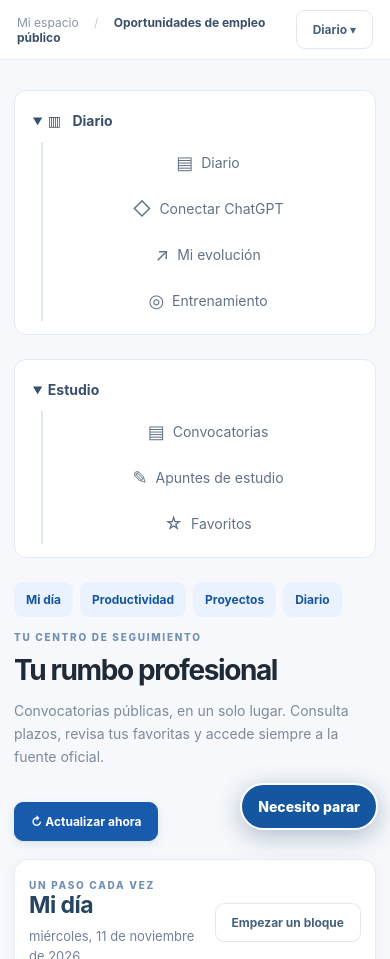
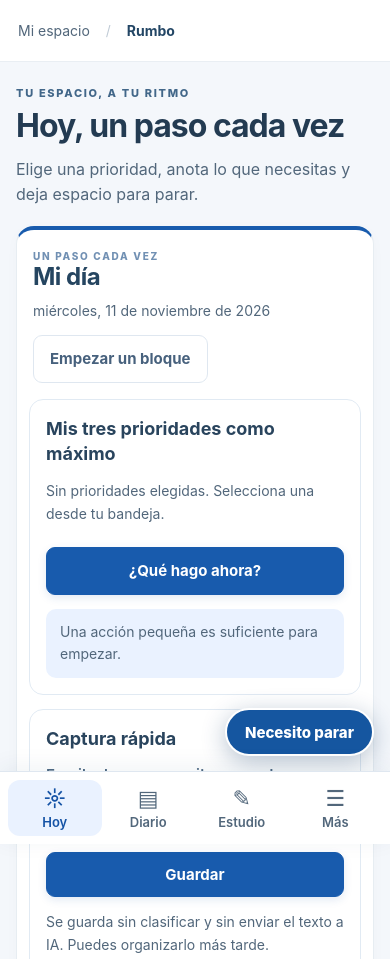
Before and after one commit to josearial-creator/OPOSICVIGO, a plain HTML site: page docs/rumbo/index.html in a window 390 px wide. Shown: the top 959 px of the page. Drawn offline with Linux system fonts and the light colour scheme.

Commit message:
Simplificar navegación móvil y dar prioridad a Mi día

```diff
--- a/docs/rumbo/index.html
+++ b/docs/rumbo/index.html
@@ -4,8 +4,8 @@
   <meta charset="utf-8">
   <meta name="viewport" content="width=device-width, initial-scale=1">
   <meta name="color-scheme" content="light">
-  <meta name="description" content="Panel de seguimiento de empleo público en Vigo y Galicia">
-  <title>Rumbo · Convocatorias</title>
+  <meta name="description" content="Tu espacio para organizar el día, escribir y preparar tus oposiciones">
+  <title>Rumbo · Mi día</title>
   <link rel="stylesheet" href="styles.css">
   <script defer src="hoy.js"></script>
   <script defer src="app.js"></script>
@@ -21,6 +21,8 @@
   <script defer src="asistente.js"></script>
   <link rel="stylesheet" href="organizacion.css">
   <script defer src="organizacion.js"></script>
+  <link rel="stylesheet" href="movil.css">
+  <script defer src="movil.js"></script>
 </head>
 <body>
   <div class="shell">
@@ -38,13 +40,13 @@
       <div class="sidebar-bottom"><span class="pulse"></span> Datos de fuentes oficiales<br><small>Concello de Vigo · SERGAS · ampliable</small></div>
     </aside>
     <main class="main" id="inicio">
-      <header class="topbar"><div class="breadcrumb">Mi espacio <span>/</span> <strong>Oportunidades de empleo público</strong></div><a class="button secondary ev-mobile-link" href="#diario-menu">Diario ▾</a><div class="top-date" id="today"></div></header>
+      <header class="topbar"><div class="breadcrumb">Mi espacio <span>/</span> <strong>Rumbo</strong></div><a class="button secondary ev-mobile-link" href="#diario-menu">Diario ▾</a><div class="top-date" id="today"></div></header>
       <div class="page">
         <details id="diario-menu" class="ev-nav-tree ev-mobile-tree" open><summary><span class="ev-tree-summary-icon" aria-hidden="true">▥</span> Diario</summary><div class="ev-nav-children"><a class="nav-link" href="#ev-diary" data-nav="ev-diary" aria-label="Diario personal"><span aria-hidden="true">▤</span> Diario</a><a class="nav-link" href="#rumbo-chatgpt-sync" data-nav="rumbo-chatgpt-sync" aria-label="Conexión privada con ChatGPT"><span aria-hidden="true">◇</span> Conectar ChatGPT</a><a class="nav-link" href="#mi-evolucion" data-nav="mi-evolucion" aria-label="Mi evolución"><span aria-hidden="true">↗</span> Mi evolución</a><a class="nav-link" href="#ev-training" data-nav="ev-training" aria-label="Entrenamiento"><span aria-hidden="true">◎</span> Entrenamiento</a></div></details>
         <details class="ev-nav-tree ev-mobile-tree study-nav" open><summary>Estudio</summary><div class="ev-nav-children"><a class="nav-link" href="#convocatorias" data-nav="convocatorias"><span aria-hidden="true">▤</span> Convocatorias</a><a class="nav-link" href="#apuntes-estudio" data-nav="apuntes-estudio"><span aria-hidden="true">✎</span> Apuntes de estudio</a><a class="nav-link" href="#favoritos" data-nav="favoritos"><span aria-hidden="true">☆</span> Favoritos</a></div></details>
         <nav class="assistant-mobile-nav" aria-label="Asistente móvil"><a href="#mi-dia">Mi día</a><a href="#productividad">Productividad</a><a href="#proyectos">Proyectos</a><a href="#ev-diary">Diario</a></nav>
-        <div class="eyebrow">TU CENTRO DE SEGUIMIENTO</div>
-        <div class="hero-line"><div><h1>Tu rumbo profesional</h1><p class="lead">Convocatorias públicas, en un solo lugar. Consulta plazos, revisa tus favoritas y accede siempre a la fuente oficial.</p></div><button class="button primary" id="refresh" type="button">↻ Actualizar ahora</button></div>
+        <div class="eyebrow">TU ESPACIO, A TU RITMO</div>
+        <div class="hero-line"><div><h1>Hoy, un paso cada vez</h1><p class="lead">Elige una prioridad, anota lo que necesitas y deja espacio para parar.</p></div></div>
         <section id="mi-dia" class="assistant-home panel" aria-label="Mi día"></section>
         <div class="status" id="status" role="status" aria-live="polite">Conectando con la fuente de datos…</div>
         <section class="stats" aria-label="Resumen">
@@ -66,7 +68,7 @@
         <section id="proyectos" class="panel org-section" aria-label="Proyectos y planificación"></section>
         <section class="panel" id="apuntes-estudio" aria-label="Apuntes de estudio"></section>
         <section class="panel" id="convocatorias">
-          <div class="panel-head"><div><div class="eyebrow">EXPLORAR OPORTUNIDADES</div><h2>Convocatorias</h2></div><div class="panel-actions"><label class="button secondary file-button">↑ Importar JSON<input id="import-file" type="file" accept="application/json,.json" hidden></label><button type="button" class="button secondary" id="export">↓ Exportar JSON</button></div></div>
+          <div class="panel-head"><div><div class="eyebrow">EXPLORAR OPORTUNIDADES</div><h2>Convocatorias</h2></div><div class="panel-actions"><button class="button secondary" id="refresh" type="button">↻ Actualizar</button><label class="button secondary file-button">↑ Importar JSON<input id="import-file" type="file" accept="application/json,.json" hidden></label><button type="button" class="button secondary" id="export">↓ Exportar JSON</button></div></div>
           <div class="filters"><label class="search-wrap"><span>⌕</span><input id="search" type="search" placeholder="Buscar puesto, organismo, ubicación…" aria-label="Buscar convocatorias"></label><label><span>Organismo</span><select id="source"><option value="">Todos</option></select></label><label><span>Situación</span><select id="status-filter"><option value="">Todas</option><option value="abierta">Inscripción abierta</option><option value="pendiente">Pendiente</option><option value="cerrada">Inscripción cerrada</option><option value="seguimiento">En seguimiento</option><option value="verificar">Por verificar</option></select></label><label><span>Discapacidad</span><select id="disability-filter"><option value="">Todas</option><option value="si">Con reserva general</option></select></label><label><span>Prioridad</span><select id="priority-filter"><option value="">Todas</option><option value="Alta">Alta</option><option value="Media">Media</option><option value="Baja">Baja</option></select></label><label class="check-wrap"><input type="checkbox" id="only-favs"><span>Solo favoritas</span></label></div>
           <div class="result-row"><span id="result-label">Cargando…</span><button class="plain" type="button" id="clear">Limpiar filtros</button></div>
           <div class="table-scroll"><table><thead><tr><th>Puesto / grupo</th><th>Organismo</th><th>Plazas</th><th>Discapacidad</th><th>Situación</th><th>Prioridad</th><th class="right">Acciones</th></tr></thead><tbody id="rows"></tbody></table></div>
--- /dev/null
+++ b/docs/rumbo/movil.css
@@ -0,0 +1,67 @@
+/* Capa visual móvil; los controles y datos existentes conservan su identidad. */
+.mobile-dock{display:none}
+.mobile-menu{max-height:85dvh;overflow:auto;color:#233b52}
+.mobile-menu-head{display:flex;align-items:center;justify-content:space-between;gap:12px}
+.mobile-menu-head h2{margin:0}
+.mobile-menu>p{color:#52677b;line-height:1.5}
+.mobile-menu nav{display:grid;gap:6px}
+.mobile-menu-link{display:flex;gap:14px;align-items:center;min-height:48px;padding:12px 14px;border-radius:12px;background:#f2f6fb;font-size:16px}
+.mobile-menu-link:focus-visible{outline:3px solid #185bad;outline-offset:2px}
+@media(max-width:760px){
+  :root{font-size:16px;color:#233b52;background:#f4f7fb}
+  html{scroll-padding-bottom:150px}
+  .sidebar{display:none}
+  .mobile-ready .ev-mobile-tree,.mobile-ready .assistant-mobile-nav,.mobile-ready .ev-mobile-link{display:none}
+  .topbar{height:62px;padding:0 18px;background:#fff}
+  .breadcrumb{font-size:14px;color:#52677b}
+  .breadcrumb strong{color:#234665}
+  .top-date{display:none}
+  .page{padding:24px 16px calc(170px + env(safe-area-inset-bottom));max-width:100%}
+  .page>.eyebrow{font-size:11px;color:#426789}
+  .hero-line{margin:8px 0 20px;display:block}
+  h1{font-size:32px;line-height:1.15;letter-spacing:-1px}
+  .lead{font-size:16px;line-height:1.55;color:#52677b}
+  h2,.assistant-head h2{font-size:24px;line-height:1.25;letter-spacing:-.5px}
+  .panel{border-radius:18px;box-shadow:0 3px 14px #15344f06}
+  .panel-head,.assistant-head{padding:20px 16px 16px;align-items:flex-start;flex-direction:column}
+  .assistant-home{margin:0 0 24px;border-top:4px solid #185bad}
+  .assistant-grid{grid-template-columns:minmax(0,1fr)}
+  .assistant-body{padding:0 12px 20px}
+  .assistant-card{padding:16px;border-radius:14px;min-width:0}
+  .assistant-card h3{font-size:18px;line-height:1.4}
+  .assistant-head p,.assistant-muted,.assistant-status,.assistant-recommendation{font-size:14px;line-height:1.6;color:#52677b}
+  .assistant-home label,.assistant-productivity label,.assistant-stop-dialog label{font-size:15px;line-height:1.5}
+  body button,body input,body select,body textarea{font-family:inherit}
+  body .button,body .plain,body .icon-button{min-height:48px;font-size:15px;white-space:normal;line-height:1.4}
+  body .icon-button{min-width:48px}
+  body input:not([type=checkbox]):not([type=radio]):not([type=file]),body select,body textarea{font-size:16px;max-width:100%;min-height:48px}
+  body textarea{line-height:1.5}
+  button:focus-visible,a:focus-visible,input:focus-visible,select:focus-visible,textarea:focus-visible,summary:focus-visible{outline:3px solid #185bad;outline-offset:3px}
+  body summary{min-height:48px;padding-top:12px;padding-bottom:12px;line-height:1.5}
+  .assistant-inline{gap:12px}
+  #assistant-capture{flex-direction:column;align-items:stretch}
+  #assistant-capture>label{flex-basis:auto}
+  #assistant-what{width:100%;margin-top:8px}
+  .stats{grid-template-columns:repeat(2,minmax(0,1fr));gap:10px;margin:20px 0}
+  .stat{padding:15px;min-height:120px}
+  .stat>span,.stat>small{font-size:13px;color:#52677b;line-height:1.4}
+  .stat>strong{font-size:30px}
+  .panel-actions,.dialog-footer{flex-wrap:wrap}
+  .filters{grid-template-columns:repeat(2,minmax(0,1fr));padding:16px;gap:12px}
+  .filters .search-wrap{grid-column:1/-1}
+  .filters label>span{font-size:13px}
+  .filters input[type=search],.filters select{font-size:16px}
+  .result-row{padding:12px 16px;gap:10px}
+  .today-entry{align-items:flex-start;flex-direction:column}
+  .today-metrics{grid-template-columns:1fr}
+  .mobile-dock{display:grid;grid-template-columns:repeat(4,minmax(0,1fr));position:fixed;z-index:9;bottom:0;left:0;right:0;padding:8px 8px calc(8px + env(safe-area-inset-bottom));border-top:1px solid #dfe7f0;background:#fff;box-shadow:0 -4px 22px #173e6010}
+  .mobile-dock a,.mobile-dock button{display:flex;flex-direction:column;align-items:center;justify-content:center;gap:3px;min-height:56px;border:0;border-radius:12px;background:transparent;color:#52677b}
+  .mobile-dock a,.mobile-dock button{font-family:inherit;font-size:13px;line-height:1.3;font-weight:600}
+  .mobile-dock span{font-size:22px;line-height:1.2}
+  .mobile-dock [aria-current],.mobile-dock [aria-expanded=true]{background:#eaf2ff;color:#1553a6}
+  .assistant-stop-button{bottom:calc(88px + env(safe-area-inset-bottom));right:16px;min-height:48px;padding:12px 18px;font-size:15px}
+  .mobile-menu{width:calc(100% - 24px);padding:20px;border-radius:22px}
+  [id]{scroll-margin-top:16px}
+  footer{font-size:12px;line-height:1.6}
+}
+@media(prefers-reduced-motion:reduce){html{scroll-behavior:auto}}
--- /dev/null
+++ b/docs/rumbo/movil.js
@@ -0,0 +1,53 @@
+/* Navegación progresiva: no lee ni modifica los almacenes de Rumbo. */
+(() => {
+  'use strict';
+  const sidebar = document.querySelector('.sidebar nav');
+  if (!sidebar || !window.HTMLDialogElement) return;
+  const menu = document.createElement('dialog');
+  menu.id = 'mobile-menu';
+  menu.className = 'mobile-menu';
+  menu.setAttribute('aria-labelledby', 'mobile-menu-title');
+  menu.innerHTML = '<div class="mobile-menu-head"><h2 id="mobile-menu-title">Tu espacio</h2><button type="button" class="button secondary" aria-label="Cerrar menú">Cerrar</button></div><p>Elige dónde quieres continuar.</p><nav aria-label="Todas las secciones"></nav>';
+  const destinations = new Set();
+  sidebar.querySelectorAll('a[href^="#"]').forEach(source => {
+    if (destinations.has(source.hash)) return;
+    destinations.add(source.hash);
+    const link = source.cloneNode(true);
+    link.removeAttribute('data-nav');
+    link.className = 'mobile-menu-link';
+    if (source.hash === '#inicio') link.textContent = 'Inicio';
+    menu.querySelector('nav').append(link);
+  });
+  const nav = document.createElement('nav');
+  nav.className = 'mobile-dock';
+  nav.setAttribute('aria-label', 'Navegación principal móvil');
+  nav.innerHTML = '<a href="#mi-dia"><span aria-hidden="true">☼</span>Hoy</a><a href="#ev-diary"><span aria-hidden="true">▤</span>Diario</a><a href="#apuntes-estudio"><span aria-hidden="true">✎</span>Estudio</a><button type="button" aria-haspopup="dialog" aria-controls="mobile-menu" aria-expanded="false"><span aria-hidden="true">☰</span>Más</button>';
+  document.body.append(menu, nav);
+  const toggle = nav.querySelector('button');
+  toggle.addEventListener('click', () => { menu.showModal(); toggle.setAttribute('aria-expanded', 'true'); });
+  menu.querySelector('button').addEventListener('click', () => menu.close());
+  menu.addEventListener('close', () => toggle.setAttribute('aria-expanded', 'false'));
+  menu.addEventListener('click', e => {
+    const link = e.target.closest('a');
+    if (!link) return;
+    menu.close();
+    // Mantiene los enlaces directos y permite repetir el destino actual.
+    requestAnimationFrame(() => {
+      const target = document.getElementById(link.hash.slice(1) === 'favoritos' ? 'convocatorias' : link.hash.slice(1));
+      if (target) { target.setAttribute('tabindex', '-1'); target.focus({preventScroll:true}); target.scrollIntoView(); }
+    });
+  });
+  function active() {
+    const hash = location.hash || '#mi-dia';
+    nav.querySelectorAll('a').forEach(link => {
+      const selected = link.hash === hash || (link.hash === '#mi-dia' && hash === '#inicio');
+      if (selected) link.setAttribute('aria-current', 'location');
+      else link.removeAttribute('aria-current');
+    });
+  }
+  window.addEventListener('hashchange', active);
+  const small = matchMedia('(max-width: 760px)');
+  small.addEventListener('change', () => { if (!small.matches && menu.open) menu.close(); });
+  active();
+  document.documentElement.classList.add('mobile-ready');
+})();
```
Also changed, not shown: tests/diario-tree.cjs (+1 -1 lines), tests/movil.cjs (added, +39 -0 lines), tests/package.json (+1 -1 lines).
